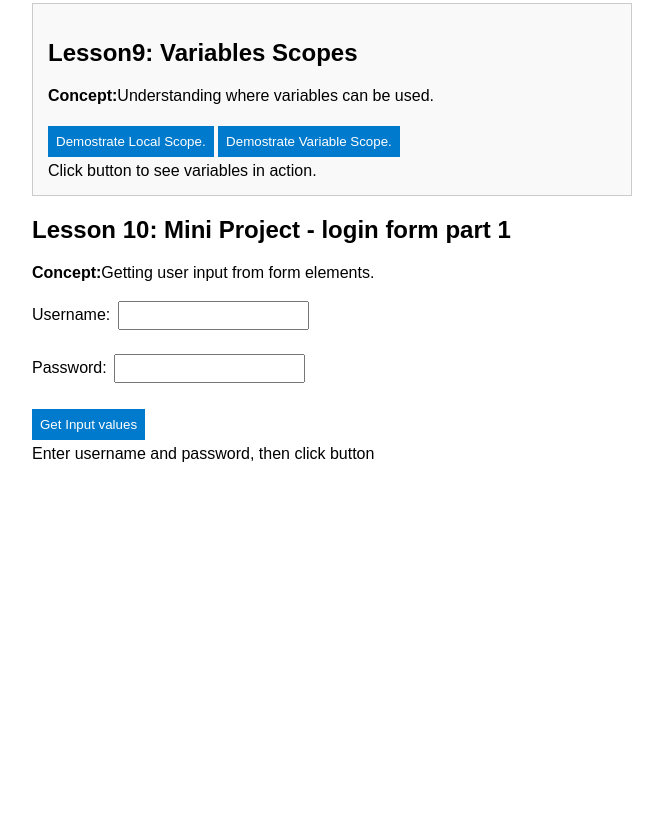
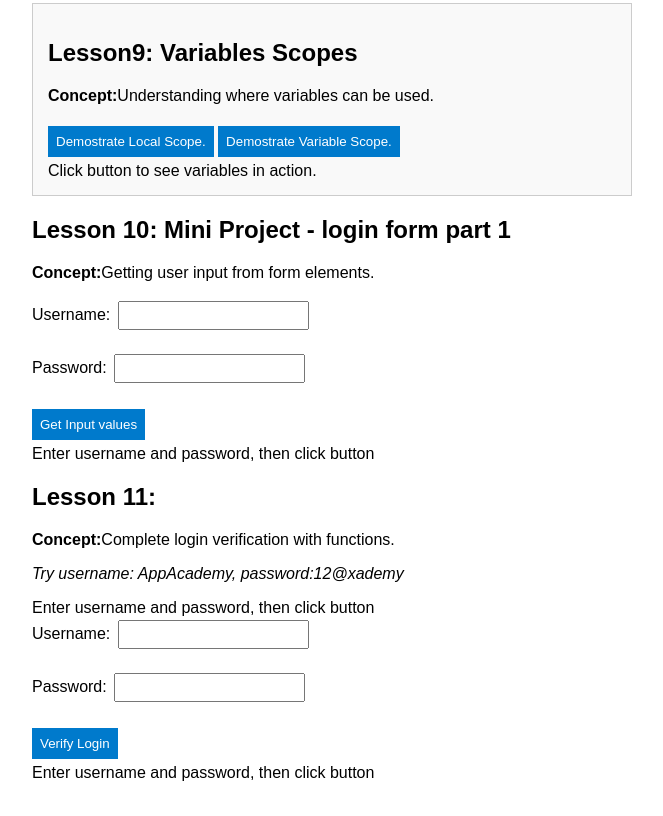
Before and after one commit to athenkosi-dev/week4-Javascript, a plain HTML site: page index.html in a window 1280 px wide. Shown: the part 1728-2544 px from the top of the page, without its empty margins (308-971 px from the left). Before the commit the page ends 2231 px from the top, so only its background shows below. Drawn offline with Linux system fonts and the light colour scheme.

Commit message:
Complete login verification with functions

```diff
--- a/index.html
+++ b/index.html
@@ -206,10 +206,48 @@
     </script>
    </form>
 
+<!--Lesson 11-->
+<div class"lesson>
+    <h2>Lesson 11:    </h2>
+    <p><strong>Concept:</strong>Complete login verification with functions.</p>
+    <p><em>Try username: AppAcademy, password:12@xademy</em></p>
 
+    <form>
 
+    </form>
 
+    <div class="output" id="message11">Enter username and password, then click button</div>
+
+    <form>
+        <label for="usernameInput11">Username:</label>
+        <input type="text" id="usernameInput11" /> <br /><br />
+
+        <label for="passwordInput11">Password:</label>
+        <input type="password" id="passwordInput11"/> <br><br />
+
+        <button type="button"onclick="verify11()">Verify Login</button>
+
+    </form>
+<div class="output" id="message11">Enter username and password, then click button</div>
+
+<script>
+    function verify11() {
+        var username = document.getElementById("usernameInput11").value;
+        var password = document.getElementById("passwordInput11").value;
+        checkUserCreds(username, password);
+    }
+
+    function checkUserCreds(username, password) {
+        var adminUsername = "AppAcademy";
+        var adminPassword = "12@xademy";
+
+        if (username === adminUsername && password === adminPassword) {
+            document.getElementById("message11").innerHTML = "Correct. Logging in...";
+        } else {
+            document.getElementById("message11").innerHTML = "Incorrect username or password";
+        }
+    }
+</script>
 
 </body>
-
-</body></html>
+</html>
```
